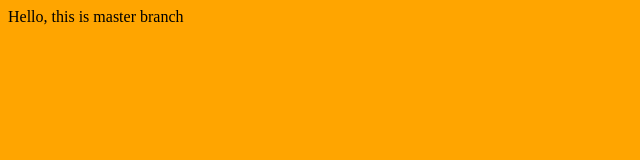
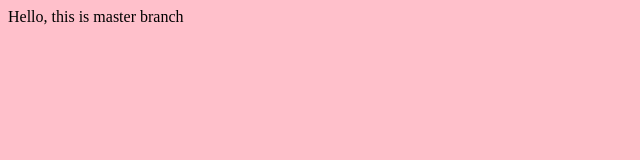
Before and after one commit to PaulRepo/DevOpsAL_task1, a plain HTML site: page index.html in a window 1280 px wide. Shown: the whole page, without its empty margins (0-640 px from the left). Drawn offline with Linux system fonts and the light colour scheme.

Commit message:
changed color to pink

```diff
--- a/index.html
+++ b/index.html
@@ -1,3 +1,3 @@
-<body bgcolor="orange">
+<body bgcolor="pink">
 Hello, this is master branch
 </body>
```
